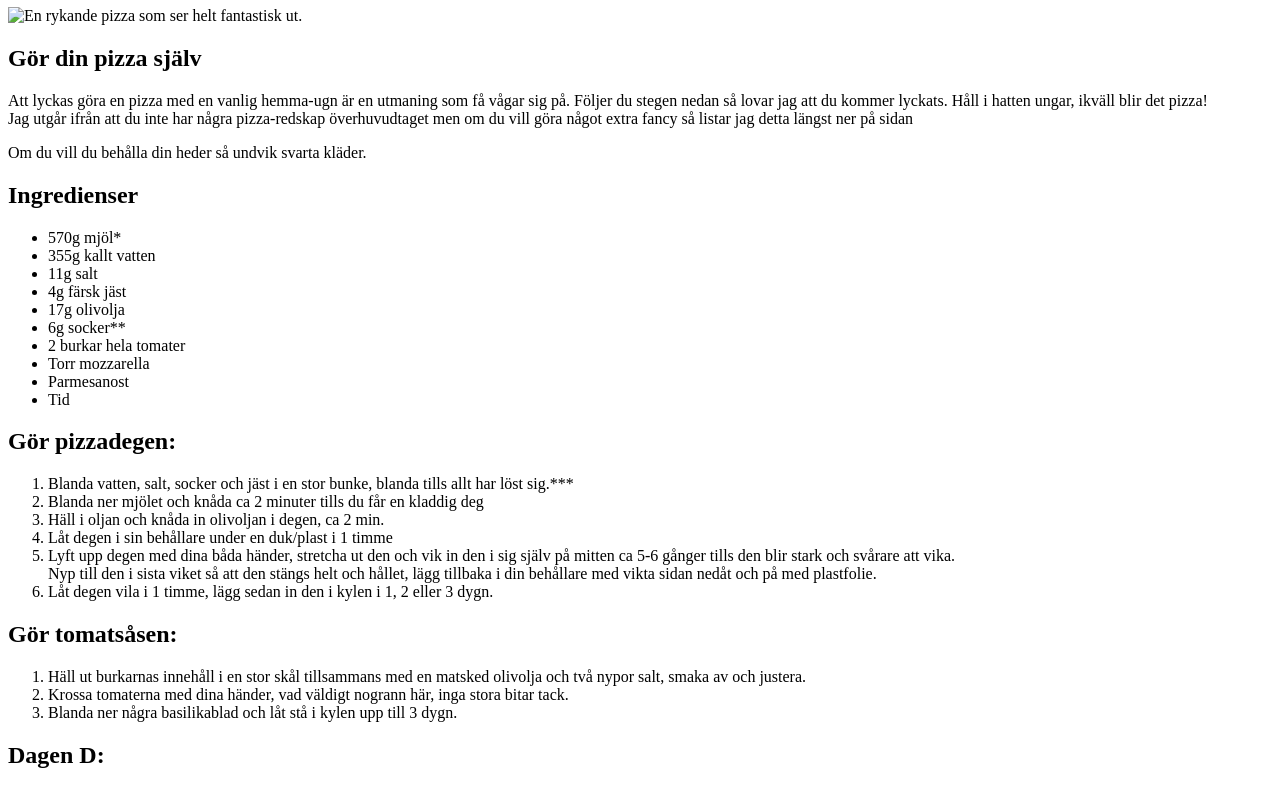
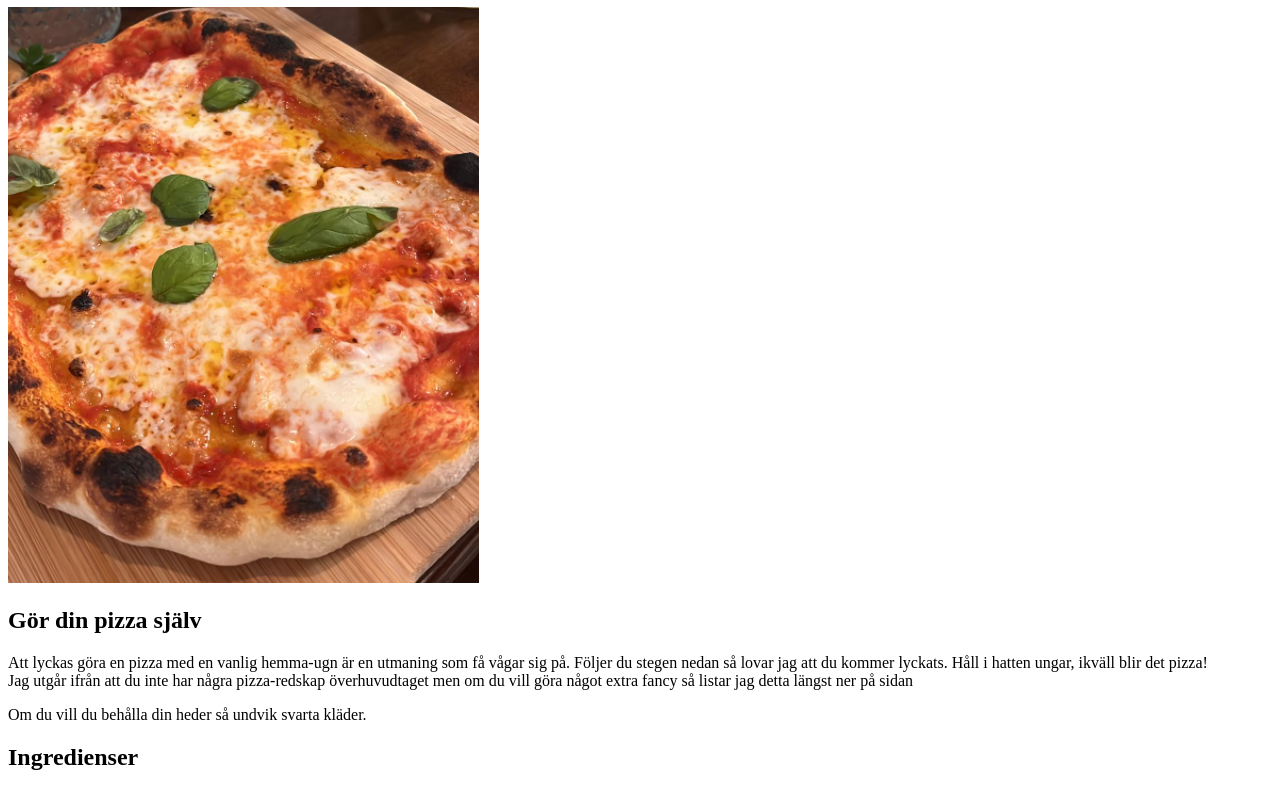
Before and after one commit to Katzler/jacks-recipes, a plain HTML site: page recipes/pizza.html in a window 1280 px wide. Shown: the part 73-859 px from the top of the page. Drawn offline with Linux system fonts and the light colour scheme.

Commit message:
Change name of the project

```diff
--- a/recipes/pizza.html
+++ b/recipes/pizza.html
@@ -8,7 +8,7 @@
 </head>
 <body>
     <h1>Pizza</h1>
-    <img src="/odin-recipes/images/pizza.png" alt="En rykande pizza som ser helt fantastisk ut.">
+    <img src="/jacks-recipes/images/pizza.png" alt="En rykande pizza som ser helt fantastisk ut.">
     <h2>Gör din pizza själv</h2>
     <p>Att lyckas göra en pizza med en vanlig hemma-ugn är en utmaning som få vågar sig på. Följer du stegen nedan så lovar jag att du kommer lyckats. Håll i hatten ungar, ikväll blir det pizza!
     <br> Jag utgår ifrån att du inte har några pizza-redskap överhuvudtaget men om du vill göra något extra fancy så listar jag detta längst ner på sidan</p>
```
Also changed, not shown: 1 other file.
